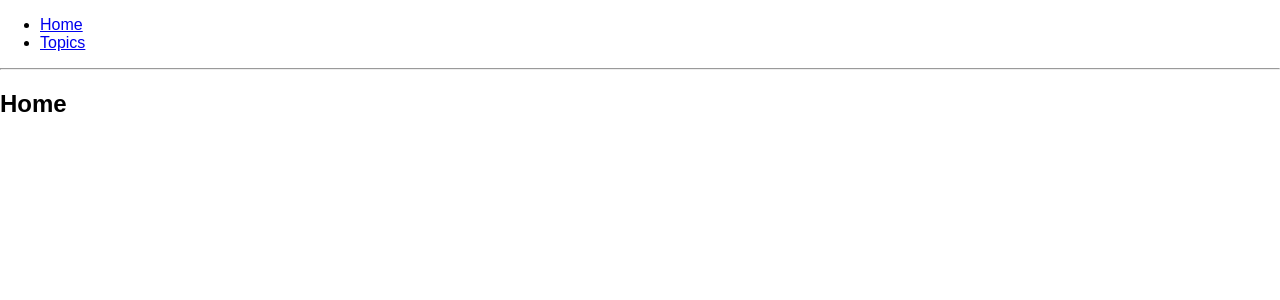
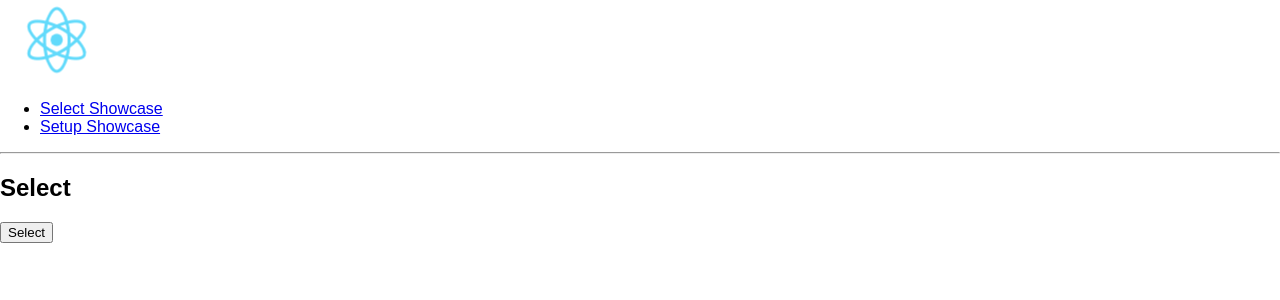
Before and after one commit to adolfo1994/meraki-web, a React (Create React App) app: page / in a window 1280 px wide. Shown: the top 300 px of the page. Built offline with nearby package versions, Linux system fonts and the light colour scheme.

Commit message:
file structure and navigation

```diff
--- /dev/null
+++ b/src/+showcases/select/Select.js
@@ -0,0 +1,13 @@
+import React, { Component } from 'react';
+
+class Select extends Component {
+    render() {
+        return (
+            <div>
+                <h2>Select</h2>
+                <button onClick={()=> {this.props.history.push('/setup')}}> Select </button>
+            </div>
+        );
+    }
+}
+export default Select;
--- /dev/null
+++ b/src/+showcases/setup/Setup.js
@@ -0,0 +1,17 @@
+import React, { Component } from 'react';
+
+class Setup extends Component {
+    constructor(props) {
+        super(props);
+        this.state = {date: new Date()};
+      }
+    render(props) {
+        return (
+            <div>
+              <h2>Setup showcase</h2>
+            </div>
+        )
+    }
+}
+
+export default Setup;
--- a/src/Topics.js
+++ b/src/+showcases/topics/Topics.js
@@ -1,6 +1,6 @@
 import React, { Component } from 'react';
 import Topic from './Topic'
-import { BrowserRouter as Router, Route, Link } from "react-router-dom";
+import { Route, Link } from "react-router-dom";
 
 class Topics  extends Component {
     constructor(props) {
--- a/src/App.js
+++ /dev/null
@@ -1,33 +0,0 @@
-import React, { Component } from 'react';
-import { BrowserRouter as Router, Route, Link } from "react-router-dom";
-import Home from './Home.js'
-import Topics from './Topics'
-
-import logo from './logo.svg';
-import './App.css';
-
-class App extends Component {
-  render() {
-    return (
-      <Router>
-        <div>
-          <ul>
-            <li>
-              <Link to="/">Home</Link>
-            </li>
-            <li>
-              <Link to="/topics">Topics</Link>
-            </li>
-          </ul>
-
-          <hr />
-
-          <Route exact path="/" component={Home} />
-          <Route path="/topics" component={Topics} />
-        </div>
-      </Router>
-    );
-  }
-}
-
-export default App;
--- a/src/Home.js
+++ /dev/null
@@ -1,12 +0,0 @@
-import React, { Component } from 'react';
-
-class Home extends Component {
-    render() {
-        return (
-            <div>
-                <h2>Home</h2>
-            </div>
-        );
-    }
-}
-export default Home;
--- /dev/null
+++ b/src/app/App.js
@@ -0,0 +1,37 @@
+import React, { Component } from 'react';
+import { BrowserRouter as Router, Route, Link } from "react-router-dom";
+import Select from './../+showcases/select/Select'
+import Topics from './../+showcases/topics/Topics'
+import Setup from './../+showcases/setup/Setup'
+
+import logo from './../assets/logo.svg';
+import './App.css';
+
+class App extends Component {
+  render() {
+    return (
+      <div>
+        <img src={logo} className='App-logo' alt='logo'/>
+        <Router>
+          <div>
+            <ul>
+              <li>
+                <Link to="/">Select Showcase</Link>
+              </li>
+              <li>
+                <Link to="/setup">Setup Showcase</Link>
+              </li>
+            </ul>
+            <hr />
+
+            <Route exact path="/" component={Select} />
+            <Route path="/setup" component={Setup} />
+            <Route path="/topics" component={Topics} />
+          </div>
+        </Router>
+      </div>
+    );
+  }
+}
+
+export default App;
--- a/src/index.js
+++ b/src/index.js
@@ -1,7 +1,7 @@
 import React from 'react';
 import ReactDOM from 'react-dom';
 import './index.css';
-import App from './App';
+import App from './app/App';
 import registerServiceWorker from './registerServiceWorker';
 
 ReactDOM.render(<App />, document.getElementById('root'));
```
Also changed, not shown: src/+showcases/topics/Topic.js (renamed from src/Topic.js), src/app/App.css (renamed from src/App.css), src/assets/logo.svg (renamed from src/logo.svg), 1 other file (tests, documents, lock files or other folders).
